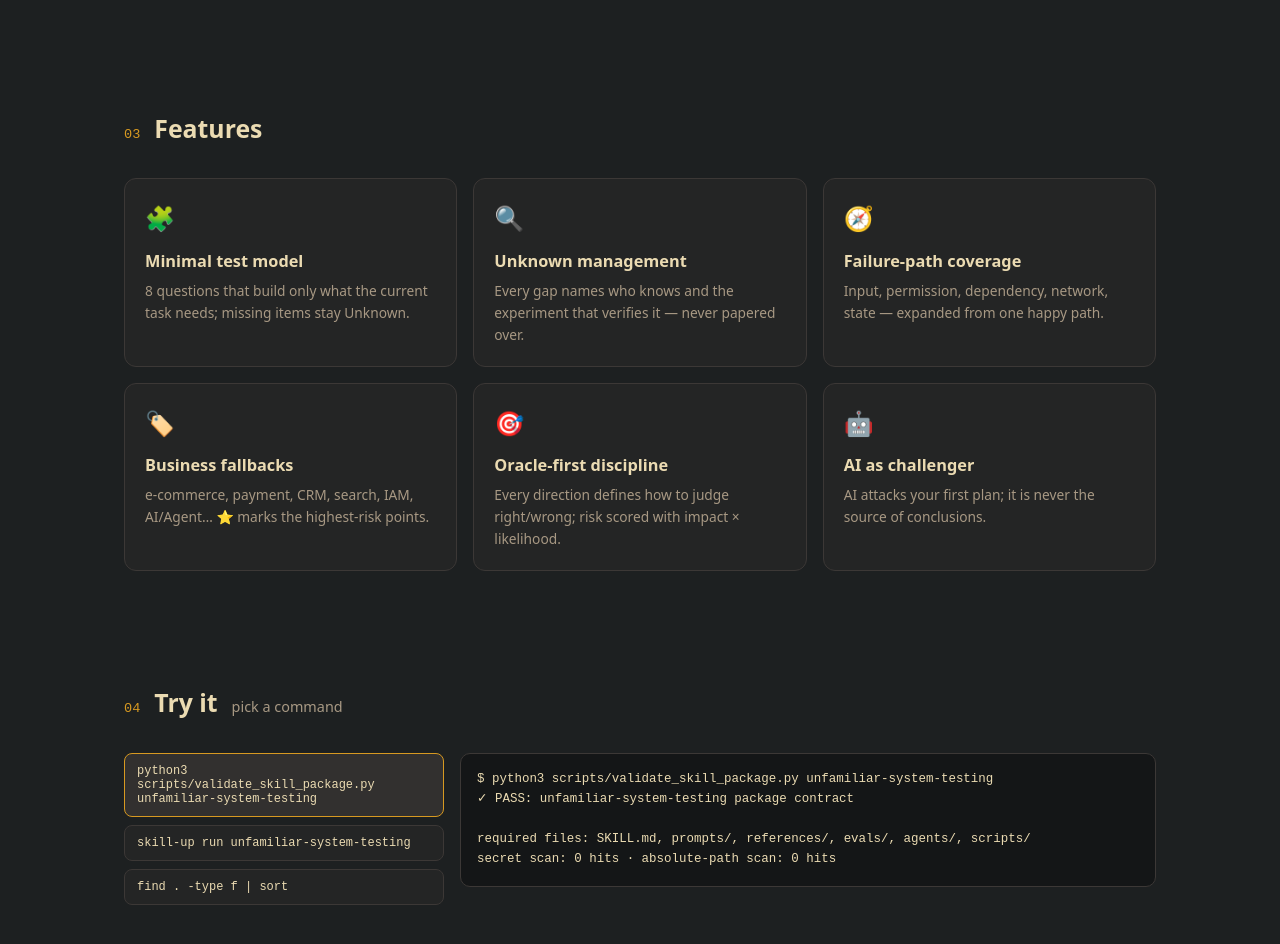
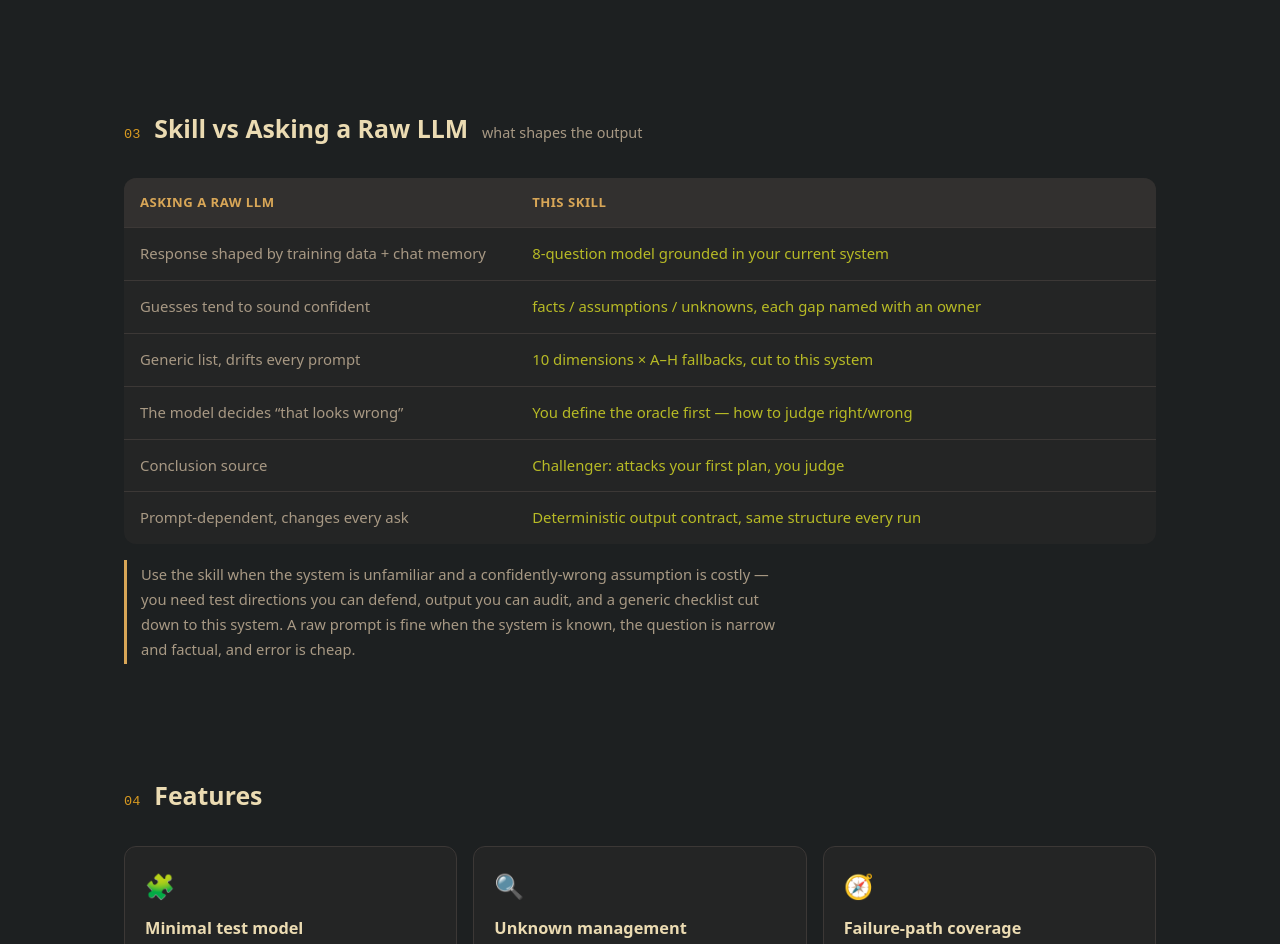
Before and after one commit to xsoway/unfamiliar-system-testing, a plain HTML site: page index.html in a window 1280 px wide. Shown: the part 1379-2323 px from the top of the page. Drawn offline with Linux system fonts and the light colour scheme.

Commit message:
Add skill-vs-raw-LLM comparison section to homepage

```diff
--- a/index.html
+++ b/index.html
@@ -135,6 +135,7 @@
   .clock{font-family:var(--font-mono);font-size:2.4rem;color:var(--accent-2);font-weight:700}
   .clock .sec{color:var(--muted);font-size:1.2rem}
   .now-hint{margin-top:10px;color:var(--muted);font-size:.92rem}
+  .vs-when{margin-top:16px;color:var(--muted);font-size:.92rem;line-height:1.7;border-left:3px solid var(--accent-2);padding:2px 0 2px 14px;max-width:80ch}
   .now-hint b{color:var(--green)}
   .banner{display:inline-block;margin-top:14px;background:rgba(184,187,38,.14);color:var(--green);
     border:1px solid rgba(184,187,38,.4);padding:8px 14px;border-radius:8px;font-size:.86rem}
@@ -175,6 +176,7 @@
     <div class="nav-links">
       <a href="#flow" data-en="Flow" data-zh="流程">Flow</a>
       <a href="#why" data-en="Why" data-zh="为什么">Why</a>
+      <a href="#vs-raw" data-en="vs Raw LLM" data-zh="对比裸问">vs Raw LLM</a>
       <a href="#features" data-en="Features" data-zh="功能">Features</a>
       <a href="#try" data-en="Try" data-zh="试用">Try</a>
       <a href="#tree" data-en="Structure" data-zh="结构">Structure</a>
@@ -241,9 +243,30 @@
   </div>
 </section>
 
+<section id="vs-raw">
+  <div class="wrap reveal">
+    <div class="sec-head"><span class="no">03</span><h2 data-en="Skill vs Asking a Raw LLM" data-zh="与直接问大模型的区别">Skill vs Asking a Raw LLM</h2><span class="sub" data-en="what shapes the output" data-zh="什么在塑造输出">what shapes the output</span></div>
+    <table class="cmp">
+      <thead><tr><th data-en="Asking a raw LLM" data-zh="直接问大模型">Asking a raw LLM</th><th data-en="This skill" data-zh="本技能">This skill</th></tr></thead>
+      <tbody>
+        <tr><td class="no" data-en="Response shaped by training data + chat memory" data-zh="输出由训练数据 + 对话记忆临时拼出来">Response shaped by training data + chat memory</td><td class="yes" data-en="8-question model grounded in your current system" data-zh="8 问模型扎根你当前系统">8-question model grounded in your current system</td></tr>
+        <tr><td class="no" data-en="Guesses tend to sound confident" data-zh="倾向于把猜测包装成自信的结论">Guesses tend to sound confident</td><td class="yes" data-en="facts / assumptions / unknowns, each gap named with an owner" data-zh="事实/假设/未知三分，每个缺口写明找谁确认">facts / assumptions / unknowns, each gap named with an owner</td></tr>
+        <tr><td class="no" data-en="Generic list, drifts every prompt" data-zh="通用清单，换个问法就漂移">Generic list, drifts every prompt</td><td class="yes" data-en="10 dimensions × A–H fallbacks, cut to this system" data-zh="10 维 × A–H 兜底，裁剪到当前系统">10 dimensions × A–H fallbacks, cut to this system</td></tr>
+        <tr><td class="no" data-en="The model decides “that looks wrong”" data-zh="模型说了算“看着不对”">The model decides “that looks wrong”</td><td class="yes" data-en="You define the oracle first — how to judge right/wrong" data-zh="你先定义预言机——凭什么判断对错">You define the oracle first — how to judge right/wrong</td></tr>
+        <tr><td class="no" data-en="Conclusion source" data-zh="结论来源">Conclusion source</td><td class="yes" data-en="Challenger: attacks your first plan, you judge" data-zh="挑战者：攻击你的第一版计划，你来判断">Challenger: attacks your first plan, you judge</td></tr>
+        <tr><td class="no" data-en="Prompt-dependent, changes every ask" data-zh="依赖提示词，每次问都不一样">Prompt-dependent, changes every ask</td><td class="yes" data-en="Deterministic output contract, same structure every run" data-zh="输出契约确定，每次结构一致">Deterministic output contract, same structure every run</td></tr>
+      </tbody>
+    </table>
+    <p class="vs-when" data-en="Use the skill when the system is unfamiliar and a confidently-wrong assumption is costly — you need test directions you can defend, output you can audit, and a generic checklist cut down to this system. A raw prompt is fine when the system is known, the question is narrow and factual, and error is cheap."
+       data-zh="用本技能：系统陌生、自信地错代价高——需要站得住的测试方向、可审计的输出（哪条事实、哪条假设、缺口找谁确认）、把通用清单收窄到当前系统。裸问即可：系统已知、问题窄且偏事实性、答错代价低。">
+      Use the skill when the system is unfamiliar and a confidently-wrong assumption is costly — you need test directions you can defend, output you can audit, and a generic checklist cut down to this system. A raw prompt is fine when the system is known, the question is narrow and factual, and error is cheap.
+    </p>
+  </div>
+</section>
+
 <section id="features">
   <div class="wrap reveal">
-    <div class="sec-head"><span class="no">03</span><h2 data-en="Features" data-zh="功能">Features</h2></div>
+    <div class="sec-head"><span class="no">04</span><h2 data-en="Features" data-zh="功能">Features</h2></div>
     <div class="feat-grid">
       <div class="feat"><div class="ic">🧩</div><h3 data-en="Minimal test model" data-zh="最小测试模型">Minimal test model</h3><p data-en="8 questions that build only what the current task needs; missing items stay Unknown." data-zh="8 问，只建当前任务所需；缺失项保持 Unknown。">8 questions that build only what the current task needs; missing items stay Unknown.</p></div>
       <div class="feat"><div class="ic">🔍</div><h3 data-en="Unknown management" data-zh="未知管理">Unknown management</h3><p data-en="Every gap names who knows and the experiment that verifies it — never papered over." data-zh="每个缺口写明找谁确认、用什么实验验证——绝不掩盖。">Every gap names who knows and the experiment that verifies it — never papered over.</p></div>
@@ -257,7 +280,7 @@
 
 <section id="try">
   <div class="wrap reveal">
-    <div class="sec-head"><span class="no">04</span><h2 data-en="Try it" data-zh="试用">Try it</h2><span class="sub" data-en="pick a command" data-zh="点选命令">pick a command</span></div>
+    <div class="sec-head"><span class="no">05</span><h2 data-en="Try it" data-zh="试用">Try it</h2><span class="sub" data-en="pick a command" data-zh="点选命令">pick a command</span></div>
     <div class="try">
       <div>
         <button class="chip" data-cmd="validate">python3 scripts/validate_skill_package.py unfamiliar-system-testing</button>
@@ -271,7 +294,7 @@
 
 <section id="tree">
   <div class="wrap reveal">
-    <div class="sec-head"><span class="no">05</span><h2 data-en="Structure" data-zh="目录结构">Structure</h2><span class="sub" data-en="click to expand" data-zh="点击展开">click to expand</span></div>
+    <div class="sec-head"><span class="no">06</span><h2 data-en="Structure" data-zh="目录结构">Structure</h2><span class="sub" data-en="click to expand" data-zh="点击展开">click to expand</span></div>
     <ul class="tree" id="treeRoot">
       <li><span class="dir" data-id="d0">unfamiliar-system-testing/</span></li>
     </ul>
@@ -280,7 +303,7 @@
 
 <section id="now">
   <div class="wrap reveal">
-    <div class="sec-head"><span class="no">06</span><h2 data-en="When to use" data-zh="何时使用">When to use</h2><span class="sub" data-en="now" data-zh="当前适用">now</span></div>
+    <div class="sec-head"><span class="no">07</span><h2 data-en="When to use" data-zh="何时使用">When to use</h2><span class="sub" data-en="now" data-zh="当前适用">now</span></div>
     <div class="now-card">
       <div class="clock" id="clock"><span id="hh">00</span>:<span id="mm">00</span>:<span id="ss" class="sec">00</span></div>
       <div class="now-hint" data-en="This companion skill fits whenever you must <b>start testing a system you don't understand yet</b> — onboarding, urgent ticket, or change regression."
```
